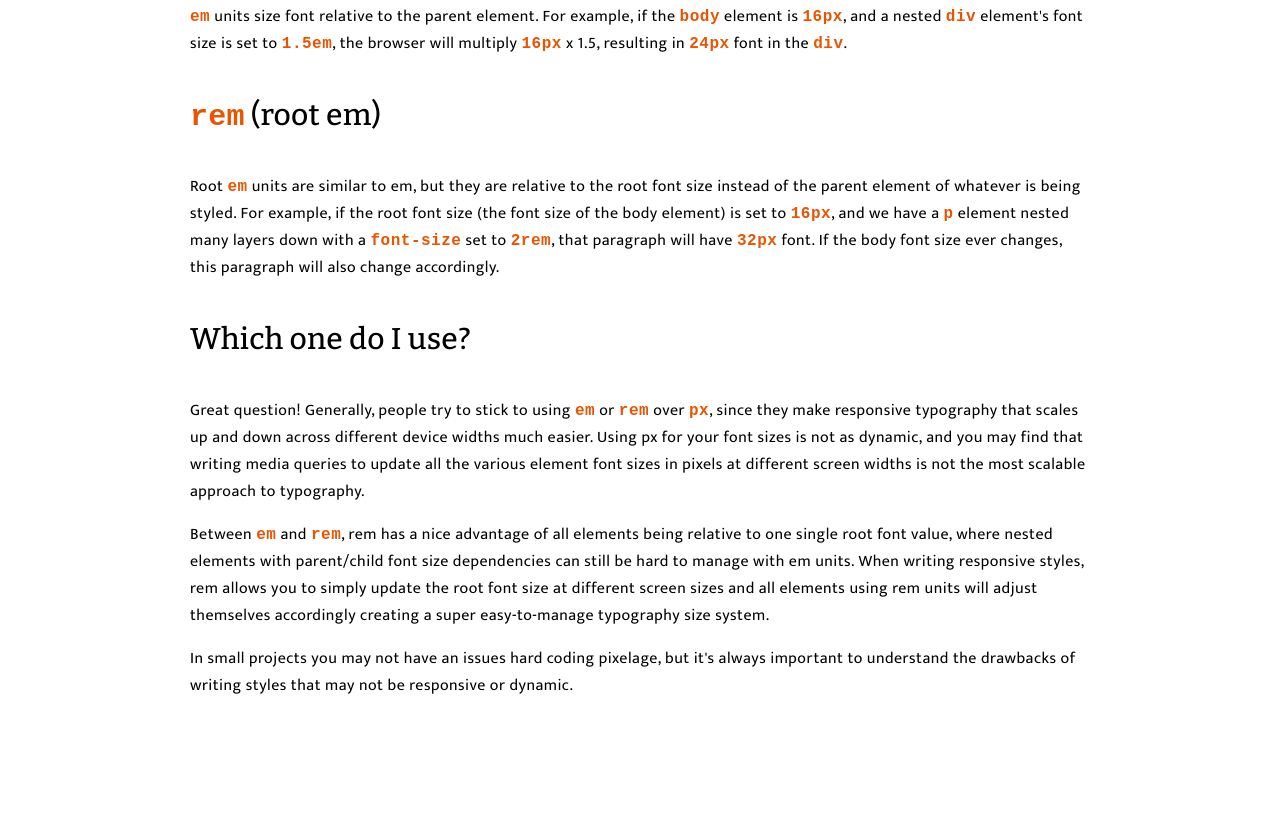
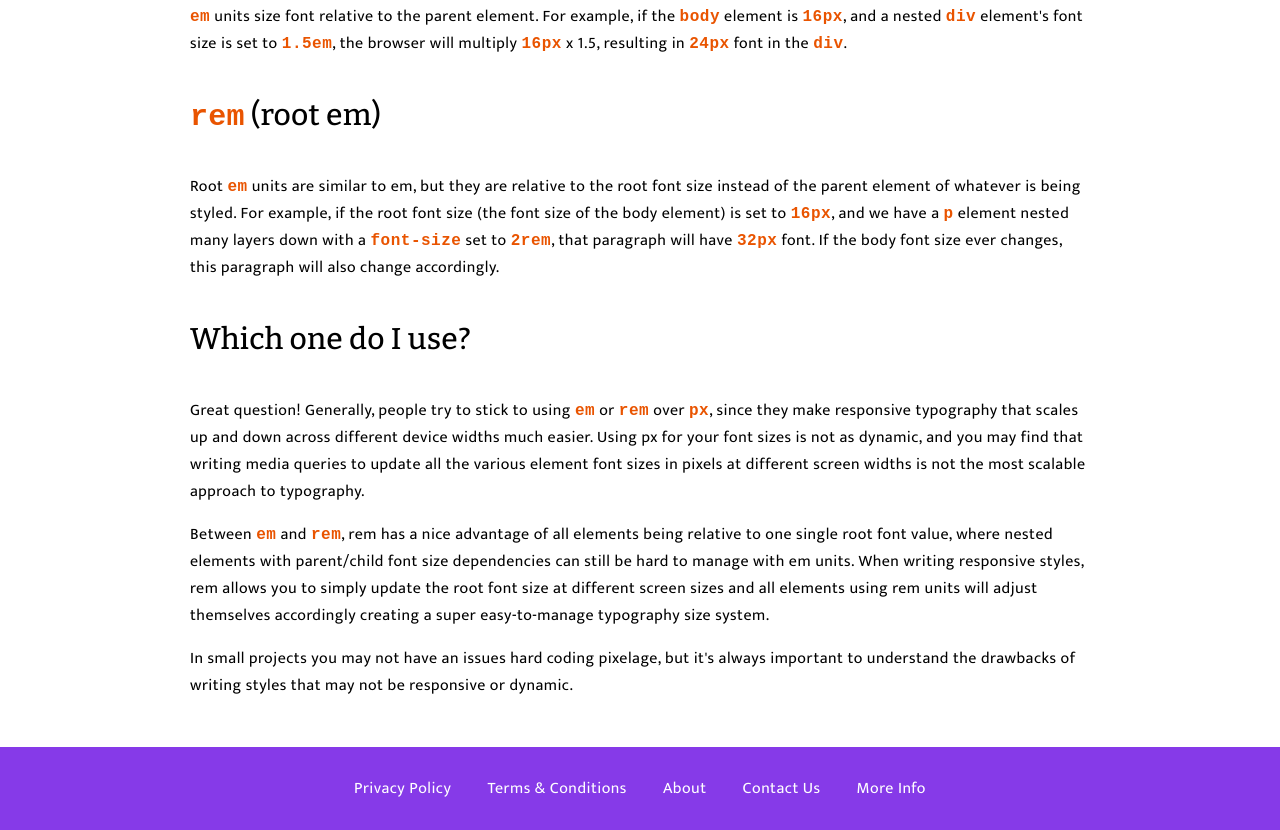
Before and after one commit to agg-geek/blog-post, a plain HTML site: page index.html in a window 1280 px wide. Shown: the part 1921-2751 px from the top of the page. Before the commit the page ends 2668 px from the top, so only its background shows below. Drawn offline with nearby package versions, Linux system fonts and the light colour scheme.

Commit message:
Implement footer

```diff
--- a/index.html
+++ b/index.html
@@ -142,5 +142,14 @@
 				may not be responsive or dynamic.
 			</p>
 		</main>
+		<footer>
+			<ul>
+				<li><a href="">Privacy Policy</a></li>
+				<li><a href="">Terms & Conditions</a></li>
+				<li><a href="">About</a></li>
+				<li><a href="">Contact Us</a></li>
+				<li><a href="">More Info</a></li>
+			</ul>
+		</footer>
 	</body>
 </html>
--- a/styles.css
+++ b/styles.css
@@ -1,9 +1,6 @@
 body {
-	/* we manually set the default font-family for the content */
 	font-family: Mukta, sans-serif;
 	letter-spacing: 0.5px;
-	/* font-size is 16px by default, but we are specifying it 16px
-       explicitly as the <code> changes font-size */
 	font-size: 16px;
 	margin: 0;
 	padding: 0;
@@ -15,8 +12,6 @@ h3,
 h4,
 h5,
 h6 {
-	/* we change the font-family for just the headings, rest elems have
-       font-family defined in the body */
 	font-family: Bitter, serif;
 	font-weight: 500;
 }
@@ -56,7 +51,6 @@ code {
 	font-weight: bold;
 }
 
-/* notice how the content area is made kinda responsive */
 .content {
 	margin: 0 auto;
 	max-width: 900px;
@@ -96,9 +90,41 @@ code {
 	margin: 32px 0 32px 32px;
 }
 
-/* using <blockquote> and <cite> for the quote */
 .quote cite {
 	display: block;
 	font-weight: bold;
 	margin-left: 20px;
 }
+
+footer {
+	background-color: #863ae8;
+}
+
+footer ul {
+	/* notice! */
+	width: 100%;
+	max-width: 900px;
+	margin: 0 auto;
+	text-align: center;
+
+	/* to make the footer have certain height, we don't specify
+      height: 100px on the footer elem itself as it will break stuff,
+      so we instead specify padding on the ul itself */
+	padding: 28px 0;
+
+	list-style-type: none;
+}
+
+footer li {
+	display: inline;
+	padding: 0 16px;
+}
+
+footer a {
+	color: white;
+	text-decoration: none;
+}
+
+footer a:hover {
+	text-decoration: underline;
+}
```
